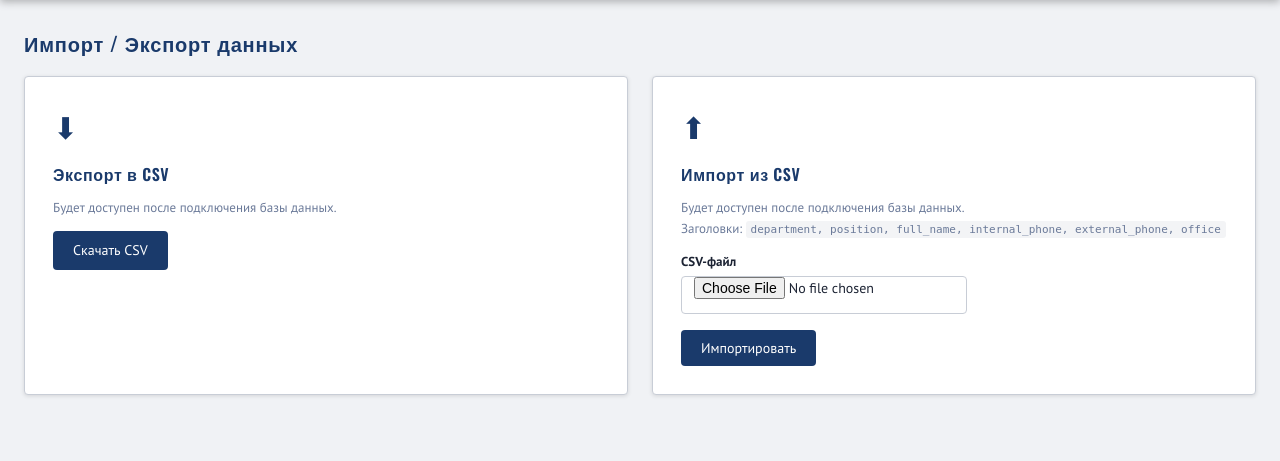
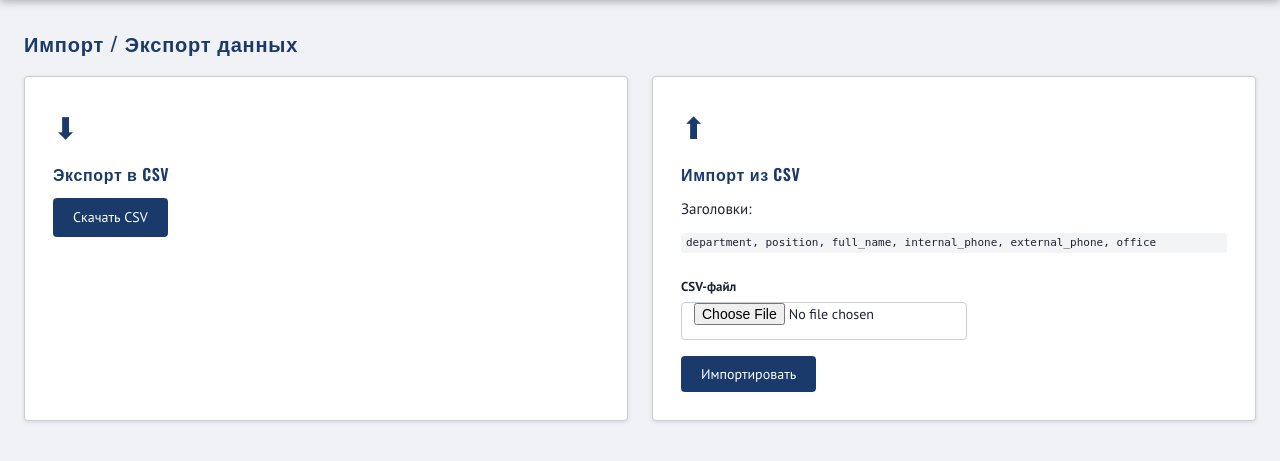
Before and after one commit to Zodel/phonebook, a FastAPI app: template templates/admin/import.html in a window 1280 px wide. Shown: the part 56-517 px from the top of the page. Run offline with FastAPI, Linux system fonts and the light colour scheme; the template is opened without the code that fills it, so the values that code supplies are empty.

Commit message:
Cleanup: обновление текста в шаблоне импорта

```diff
--- a/templates/admin/import.html
+++ b/templates/admin/import.html
@@ -7,14 +7,12 @@
   <div class="io-card">
     <div class="io-icon">⬇</div>
     <h3>Экспорт в CSV</h3>
-    <p>Будет доступен после подключения базы данных.</p>
     <a href="/admin/export" class="btn-primary" style="width:fit-content">Скачать CSV</a>
   </div>
   <div class="io-card">
     <div class="io-icon">⬆</div>
     <h3>Импорт из CSV</h3>
-    <p>Будет доступен после подключения базы данных.<br>
-       Заголовки: <code>department, position, full_name, internal_phone, external_phone, office</code></p>
+        Заголовки: <code>department, position, full_name, internal_phone, external_phone, office</code></p>
     {% if error %}<div class="error-msg">{{ error }}</div>{% endif %}
     {% if msg %}<div class="success-msg">{{ msg }}</div>{% endif %}
     <form method="post" action="/admin/import" enctype="multipart/form-data">
```
